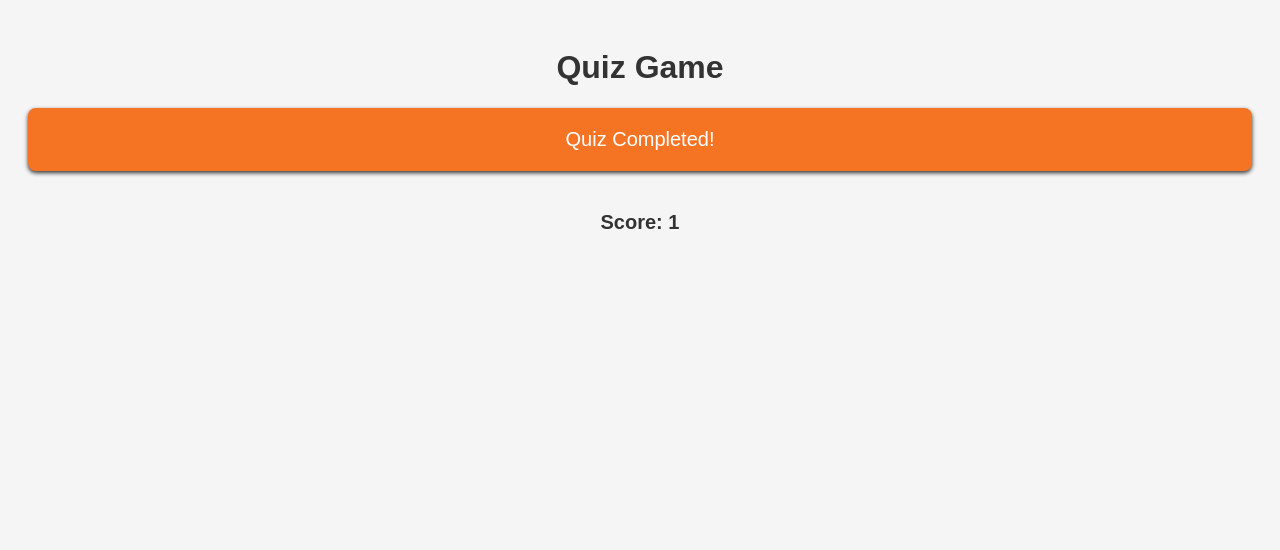
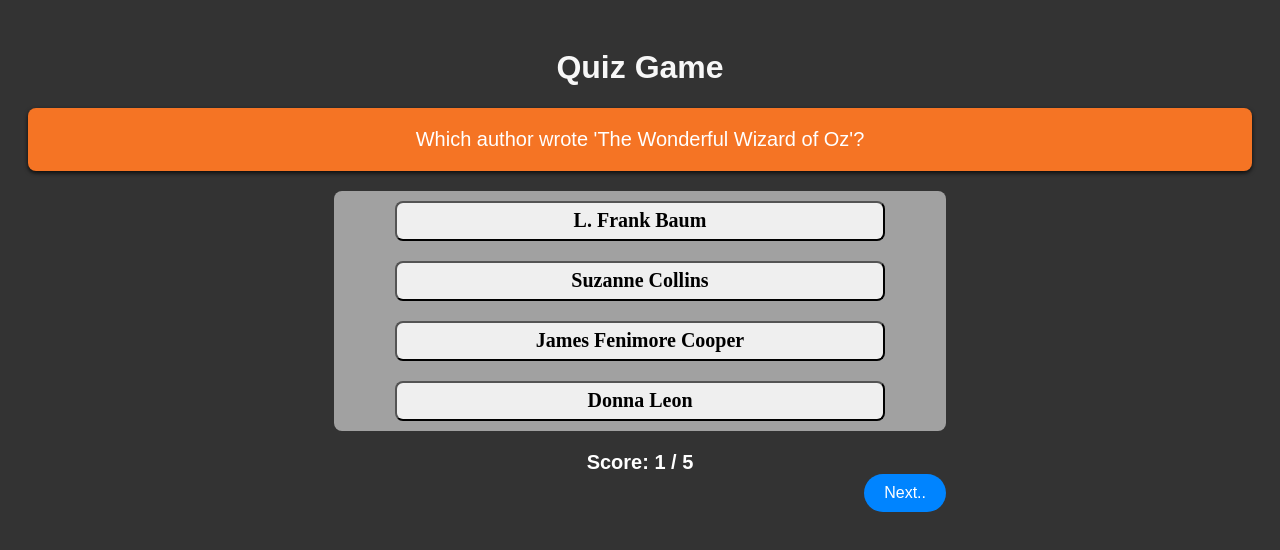
Before and after one commit to BluesCoder2309/Basic-Quiz-Game, a plain HTML site: page index.html in a window 1280 px wide. Both pictures are taken after a click on the button "Three". Drawn offline with Linux system fonts and the light colour scheme.

Commit message:
second commit with some changes

```diff
--- a/index.html
+++ b/index.html
@@ -11,6 +11,9 @@
   <div id="question"></div>
   <div id="options"></div>
   <div id="score"></div>
+  <div id="btn">
+    <button id="next">Next..</button>
+  </div>
   <script src="quiz.js"></script>
 </body>
 
--- a/quiz.js
+++ b/quiz.js
@@ -1,26 +1,80 @@
-const questionObj = {
-  category: "Food & Drink",
-  id: "qa-1",
-  correctAnswer: "Three",
-  options: ["Two", "Three", "Four", "Five"],
+// const questionObj = {
+//   category: "Food & Drink",
+//   id: "qa-1",
+//   correctAnswer: "Three",
+//   options: ["Two", "Three", "Four", "Five"],
+//   question: "How many pieces of bun are in a Mcdonald's Big Mac?",
+// };
+
+const quesJSON = [
+  {
+    correctAnswer: "Three ",
+    options: ["Two", "Three ", "Four", "Five"],
     question: "How many pieces of bun are in a Mcdonald's Big Mac?",
-};
+  },
+  {
+    correctAnswer: "L. Frank Baum",
+    options: [
+      "Suzanne Collins",
+      "James Fenimore Cooper",
+      "L. Frank Baum",
+      "Donna Leon",
+    ],
+    question: "Which author wrote 'The Wonderful Wizard of Oz'?",
+  },
+  {
+    correctAnswer: "Atlanta United",
+    options: [
+      "Atlanta United",
+      "Atlanta Impact",
+      "Atlanta Bulls",
+      "Atlanta Stars",
+    ],
+    question: "Which of these is a soccer team based in Atlanta?",
+  },
+  {
+    correctAnswer: "A Nanny",
+    options: ["A Sow", "A Lioness", "A Hen", "A Nanny"],
+    question: "A female goat is known as what?",
+  },
+  {
+    correctAnswer: "P. L. Travers",
+    options: [
+      "J. R. R. Tolkien",
+      "P. L. Travers",
+      "Lewis Carroll",
+      "Enid Blyton",
+    ],
+    question: "Which author wrote 'Mary Poppins'?",
+  },
+];
 
-// destructured the object because we'll be needing these again for other questions we add
-const { correctAnswer, options, question } = questionObj;
 let score = 0;
+let currentQuestion = 0;
+const totalScore = quesJSON.length;
 
 //Accesing all the elements
 const questionEl = document.querySelector("#question");
 const optionEl = document.querySelector("#options");
 const scoreEl = document.querySelector("#score");
+const nextEl = document.querySelector('#next');
 
-//Manipulating the DOM
+showQues();
+
+nextEl.addEventListener('click', ()=>{
+  scoreEl.textContent = `Score: ${score} / ${totalScore}`;
+  nextQuestion();
+})
+
+//Creating a function that displays one after other the questions.
+function showQues() {
+  // destructured the JSON object for each question.
+  const { correctAnswer, options, question } = quesJSON[currentQuestion];
 
   //Setting the question text context
   questionEl.textContent = question;
+  const shuffledOptions = shuffleOptions(options);
 
-const shuffledOptions = shuffleOptions(options);
   //Populating the options div with the buttons
   shuffledOptions.forEach((opt) => {
     const btn = document.createElement("button");
@@ -34,17 +88,28 @@ shuffledOptions.forEach((opt) => {
       } else {
         score = score - 0.25;
       }
-    console.log(score);
-    scoreEl.textContent = `Score: ${score}`;
-    questionEl.textContent = "Quiz Completed!";
-    optionEl.textContent = "";
+      scoreEl.textContent = `Score: ${score} / ${totalScore}`;
+
+      nextQuestion();
     });
   });
+}
+
+function nextQuestion() {
+  currentQuestion++;
+  optionEl.textContent = "";
+  if (currentQuestion >= quesJSON.length) {
+    questionEl.textContent = "Quiz Completed!";
+    nextEl.remove();
+  } else {
+    showQues();
+  }
+}
 
 //Shuffling the options
 function shuffleOptions(options) {
-  for(let i = options.length -1;i>=0;i--){
-    const j = Math.floor(Math.random()*i+1);
+  for (let i = options.length - 1; i >= 0; i--) {
+    const j = Math.floor(Math.random() * i + 1);
     [options[i], options[j]] = [options[j], options[i]];
   }
   return options;
--- a/style.css
+++ b/style.css
@@ -1,12 +1,12 @@
 body {
     font-family: Arial, sans-serif;
-    background-color: #f5f5f5;
     padding: 20px;
+    background-color: #333;
   }
 
   h1 {
     text-align: center;
-    color: #333;
+    color: #f7f7f7;
   }
 
   #question {
@@ -24,6 +24,7 @@ body {
     display: flex;
     background-color: #a1a1a1;
     width: 50%;
+    /* height: 50vh; */
     border-radius: 8px;
     flex-direction: column;
     margin: auto;
@@ -35,7 +36,7 @@ body {
     width: 80%;
     height: 40px;
     cursor: pointer;
-    margin: auto;
+    margin: 10px auto;
     margin-bottom: 10px;
     font-family: "Times New Roman", Times, serif;
     font-size: 20px;
@@ -73,5 +74,5 @@ body {
     text-align: center;
     font-size: 20px;
     font-weight: bold;
-    color: #333;
+    color: #fff;
   }
```
Lines whose indentation alone changed are shown as unchanged.
